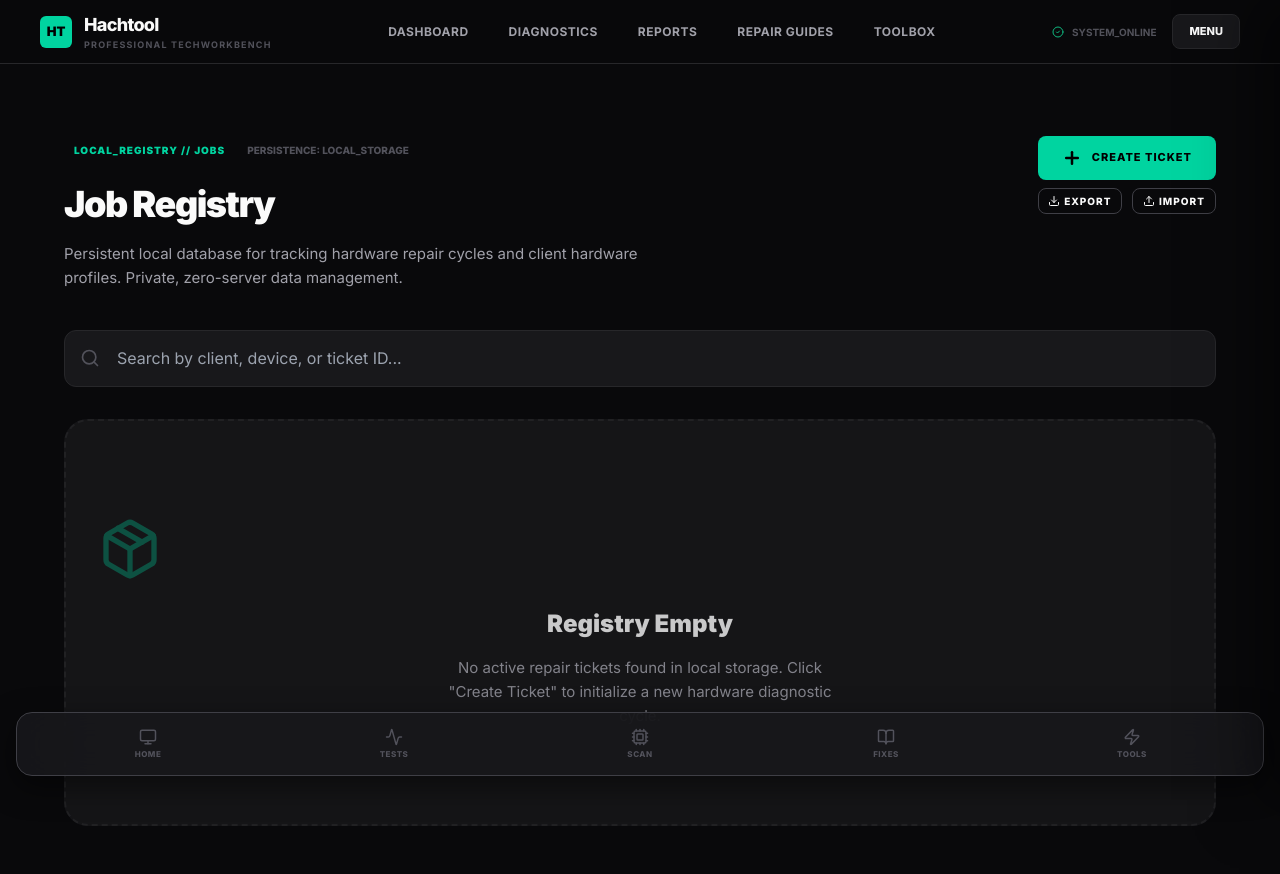
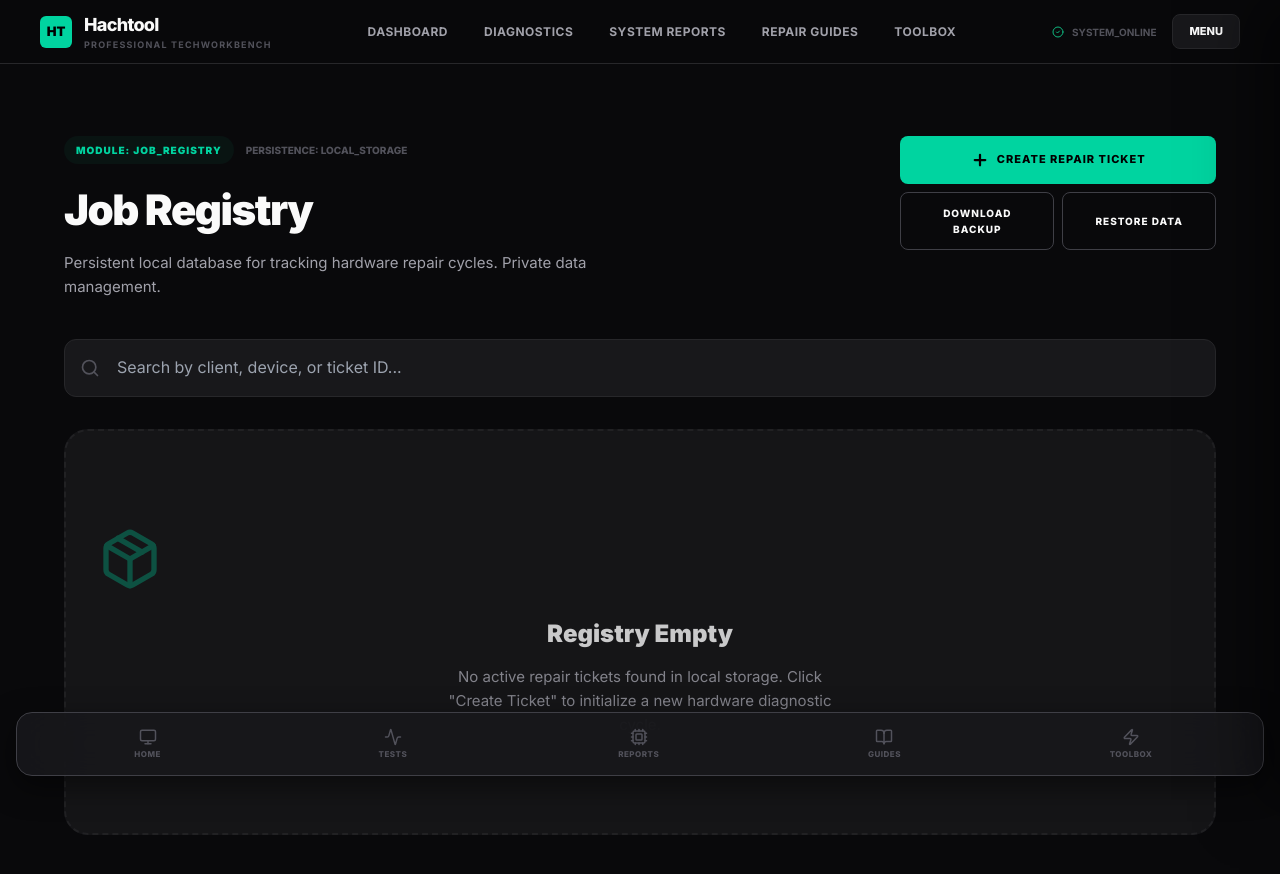
Before and after one commit to HackRore/techtool_V.1, a Next.js app: page /jobs in a window 1280 px wide. Shown: the top 874 px of the page. Built offline with nearby package versions, Linux system fonts and the light colour scheme.

Commit message:
feat(v8.0): Final Precision Build // Industrial Minimalism

```diff
--- a/app/diagnostics/page.js
+++ b/app/diagnostics/page.js
@@ -56,7 +56,7 @@ export default function SystemReportsPage() {
   }
 
   const handleCopy = () => {
-    navigator.clipboard.writeText('.\\HackRore_Master.ps1')
+    navigator.clipboard.writeText('.\\Hachtool_Master.ps1')
     setCopied(true)
     setTimeout(() => setCopied(false), 2000)
   }
@@ -94,7 +94,7 @@ export default function SystemReportsPage() {
                    Execute the Hachtool utility on any Windows machine to generate a technical report.
                 </p>
                 <div style={{ background: '#09090B', padding: '12px 14px', borderRadius: 8, display: 'flex', justifyContent: 'space-between', alignItems: 'center', border: '1px solid var(--border)', marginBottom: 16 }}>
-                   <code style={{ fontSize: 11, color: '#7ee787', fontFamily: 'var(--font-mono)' }}>.\HackRore_Master.ps1</code>
+                   <code style={{ fontSize: 11, color: '#7ee787', fontFamily: 'var(--font-mono)' }}>.\Hachtool_Master.ps1</code>
                    <button onClick={handleCopy} style={{ background: 'none', border: 'none', color: 'var(--text-muted)', cursor: 'pointer' }}>
                       {copied ? <CheckCircle2 size={14} color="var(--accent)" /> : <Clipboard size={14} />}
                    </button>
--- a/app/jobs/page.js
+++ b/app/jobs/page.js
@@ -140,31 +140,28 @@ export default function JobRegistryPage() {
     <AppLayout>
       <main style={{ maxWidth: '1200px', margin: '0 auto', padding: '2.5rem 1.5rem' }}>
 
-        {/* Header Section */}
-        <div style={{ display: 'flex', justifyContent: 'space-between', alignItems: 'flex-start', marginBottom: '40px' }}>
+        {/* Header Section: v8.0 Responsive Layout */}
+        <div style={{ display: 'flex', flexDirection: 'column', gap: '32px', marginBottom: '40px' }}>
+           <div style={{ display: 'flex', justifyContent: 'space-between', alignItems: 'flex-start', flexWrap: 'wrap', gap: 24 }}>
               <div>
                  <div style={{ display: 'flex', alignItems: 'center', gap: 12, marginBottom: 12 }}>
-                 <div style={{ padding: '6px 10px', background: 'var(--accent-glow)', borderRadius: 6, fontSize: 10, fontWeight: 900, color: 'var(--accent)', letterSpacing: 1 }}>LOCAL_REGISTRY // JOBS</div>
+                    <div style={{ padding: '6px 12px', background: 'var(--accent-soft)', borderRadius: 50, fontSize: 10, fontWeight: 900, color: 'var(--accent)', letterSpacing: 1 }}>MODULE: JOB_REGISTRY</div>
                     <div style={{ fontSize: 10, color: 'var(--text-muted)', fontWeight: 800 }}>PERSISTENCE: LOCAL_STORAGE</div>
                  </div>
-              <h1 style={{ fontSize: '36px', fontWeight: 900, letterSpacing: '-1.5px', marginBottom: '8px' }}>Job Registry</h1>
+                 <h1 style={{ fontSize: '42px', fontWeight: 900, letterSpacing: '-1.5px', marginBottom: '8px' }}>Job Registry</h1>
                  <p style={{ color: 'var(--text-secondary)', fontSize: '15px', maxWidth: '600px', lineHeight: 1.6 }}>
-                 Persistent local database for tracking hardware repair cycles and client hardware profiles.
-                 Private, zero-server data management.
+                    Persistent local database for tracking hardware repair cycles. Private data management.
                  </p>
               </div>
 
-           <div style={{ display: 'flex', gap: 12 }}>
-              <div style={{ display: 'flex', flexDirection: 'column', gap: 8 }}>
-                 <button onClick={() => setShowAdd(true)} className="btn-primary" style={{ display: 'flex', alignItems: 'center', gap: 10, padding: '12px 24px' }}>
-                    <Plus size={20} strokeWidth={3} /> Create Ticket
+              <div style={{ display: 'flex', flexDirection: 'column', gap: 8, minWidth: '200px' }}>
+                 <button onClick={() => setShowAdd(true)} className="btn-primary" style={{ width: '100%', height: '48px' }}>
+                    <Plus size={18} strokeWidth={3} /> Create Repair Ticket
                  </button>
-                 <div style={{ display: 'flex', gap: 10 }}>
-                    <button onClick={exportJobs} className="btn-outline" style={{ flex: 1, fontSize: 10, padding: '4px 8px', display: 'flex', alignItems: 'center', justifyContent: 'center', gap: 4 }}>
-                       <Download size={12} /> Export
-                    </button>
-                    <label className="btn-outline" style={{ flex: 1, fontSize: 10, padding: '4px 8px', display: 'flex', alignItems: 'center', justifyContent: 'center', gap: 4, cursor: 'pointer' }}>
-                       <Upload size={12} /> Import
+                 <div style={{ display: 'flex', gap: 8 }}>
+                    <button onClick={exportJobs} className="btn-outline" style={{ flex: 1, fontSize: 10 }}>Download Backup</button>
+                    <label className="btn-outline" style={{ flex: 1, fontSize: 10, cursor: 'pointer' }}>
+                       Restore Data
                        <input type="file" accept=".json" onChange={importJobs} style={{ display: 'none' }} />
                     </label>
                  </div>
@@ -276,12 +273,12 @@ export default function JobRegistryPage() {
           )}
         </div>
 
-        {/* Global Toast */}
+        {/* Global Toast: v8.0 Professional */}
         {toast && (
            <div className="animate-in" style={{
-              position: 'fixed', bottom: 40, left: '50%', transform: 'translateX(-50%)',
-              background: 'var(--accent)', color: '#000', padding: '12px 24px', borderRadius: 50,
-              fontSize: 12, fontWeight: 900, boxShadow: '0 10px 40px rgba(0,212,160,0.3)', zIndex: 10000
+              position: 'fixed', bottom: 100, left: '50%', transform: 'translateX(-50%)',
+              background: 'var(--accent)', color: '#000', padding: '12px 24px', borderRadius: 12,
+              fontSize: 11, fontWeight: 900, zIndex: 10000
            }}>
               {toast.toUpperCase()}
            </div>
--- a/components/layout/AppLayout.js
+++ b/components/layout/AppLayout.js
@@ -46,14 +46,14 @@ function LayoutContent({ children }) {
     document.body.setAttribute('data-theme', next ? 'light' : 'dark')
   }
 
+  // Unified Nav Items (v8.0 Sync)
   const navItems = [
-    { name: 'Dashboard', mobile: 'Home',  href: '/', icon: Monitor },
-    { name: 'Diagnostics', mobile: 'Tests',  href: '/tools', icon: Activity },
-    { name: 'Reports',    mobile: 'Scan',   href: '/diagnostics', icon: Cpu },
-    { name: 'Repair Guides', mobile: 'Fixes', href: '/fixlab', icon: BookOpen },
-    { name: 'Toolbox',    mobile: 'Tools',  href: '/resources', icon: Zap },
-    { name: 'StopCodes',  mobile: 'Ref',    href: '/quickref/bsod', icon: Search },
-    { name: 'Job Registry', mobile: 'Jobs', href: '/jobs', icon: User },
+    { name: 'Dashboard',   mobile: 'Home',    href: '/', icon: Monitor },
+    { name: 'Diagnostics', mobile: 'Tests',   href: '/tools', icon: Activity },
+    { name: 'System Reports', mobile: 'Reports', href: '/diagnostics', icon: Cpu },
+    { name: 'Repair Guides', mobile: 'Guides',  href: '/fixlab', icon: BookOpen },
+    { name: 'Toolbox',     mobile: 'Toolbox', href: '/resources', icon: Zap },
+    { name: 'Registry',    mobile: 'Jobs',    href: '/jobs', icon: User },
   ]
 
   useEffect(() => {
@@ -65,7 +65,7 @@ function LayoutContent({ children }) {
     <div className="app-shell" style={{ display: 'flex', flexDirection: 'column', minHeight: '100vh' }}>
       <a href="#main" className="skip-nav" style={{ position: 'absolute', top: -100, left: 0, background: 'var(--accent)', color: '#000', padding: '10px 20px', zIndex: 10000 }}>Skip to main content</a>
 
-      {/* Top Navigation (v6.0 Minimalist) */}
+      {/* Top Navigation: Standardized Labels */}
       <nav className="top-nav">
         <div style={{ display: 'flex', alignItems: 'center', gap: 32 }}>
           <Link href="/" style={{ textDecoration: 'none', display: 'flex', alignItems: 'center', gap: 12 }}>
@@ -81,8 +81,8 @@ function LayoutContent({ children }) {
           </Link>
         </div>
 
-        {/* Center: Desktop Nav */}
-        <div className="desktop-only" style={{ display: 'flex', alignItems: 'center', gap: 8 }}>
+        {/* Center: Desktop Nav (Aligned with v8.0 Labels) */}
+        <div className="desktop-only" style={{ display: 'flex', alignItems: 'center', gap: 4 }}>
           {navItems.slice(0, 5).map(item => {
             const isActive = item.href === '/' ? pathname === '/' : pathname.startsWith(item.href)
             return (
@@ -93,7 +93,7 @@ function LayoutContent({ children }) {
           })}
         </div>
 
-        {/* Right: Status & Tech Info */}
+        {/* Right: Status Indicator (Clean) */}
         <div style={{ display: 'flex', alignItems: 'center', gap: 24 }}>
           <div style={{ display: 'flex', alignItems: 'center', gap: 16 }}>
             <div className="desktop-only" style={{ display: 'flex', alignItems: 'center', gap: 8, fontSize: 10, fontWeight: 700, color: 'var(--text-muted)' }}>
@@ -112,12 +112,15 @@ function LayoutContent({ children }) {
         </div>
       </nav>
 
-      {/* Main Content Area */}
-      <main id="main" style={{ flex: 1, width: '100%', maxWidth: 'var(--max-width)', margin: '0 auto', padding: '2rem 1.5rem' }}>
+      {/* Main Content Area: Added global padding-bottom for mobile nav clearance */}
+      <main id="main" style={{
+        flex: 1, width: '100%', maxWidth: 'var(--max-width)',
+        margin: '0 auto', padding: '2rem 1.5rem 120px 1.5rem'
+      }}>
         {children}
       </main>
 
-      {/* Mobile Drawer */}
+      {/* Mobile Drawer (v8.0 Sync) */}
       <div style={{
         position: 'fixed', right: 0, top: 0, bottom: 0,
         width: 320, background: 'var(--bg-primary)',
@@ -160,7 +163,7 @@ function LayoutContent({ children }) {
 
       {isMobileMenuOpen && <div style={{ position: 'fixed', inset: 0, background: 'rgba(0,0,0,0.5)', backdropFilter: 'blur(4px)', zIndex: 1900 }} onClick={() => setIsMobileMenuOpen(false)} />}
 
-      {/* Mobile Bottom Bar (thetest.com Minimalist) */}
+      {/* Mobile Bottom Bar: Unified Terminology */}
       <div className="mobile-only" style={{
         position: 'fixed', bottom: 24, left: 16, right: 16,
         height: 64, background: 'rgba(24, 24, 27, 0.9)',
```
Also changed, not shown: app/fixlab/page.js (+29 -15 lines), app/page.js (+6 -7 lines). Lines whose indentation alone changed are shown as unchanged.
